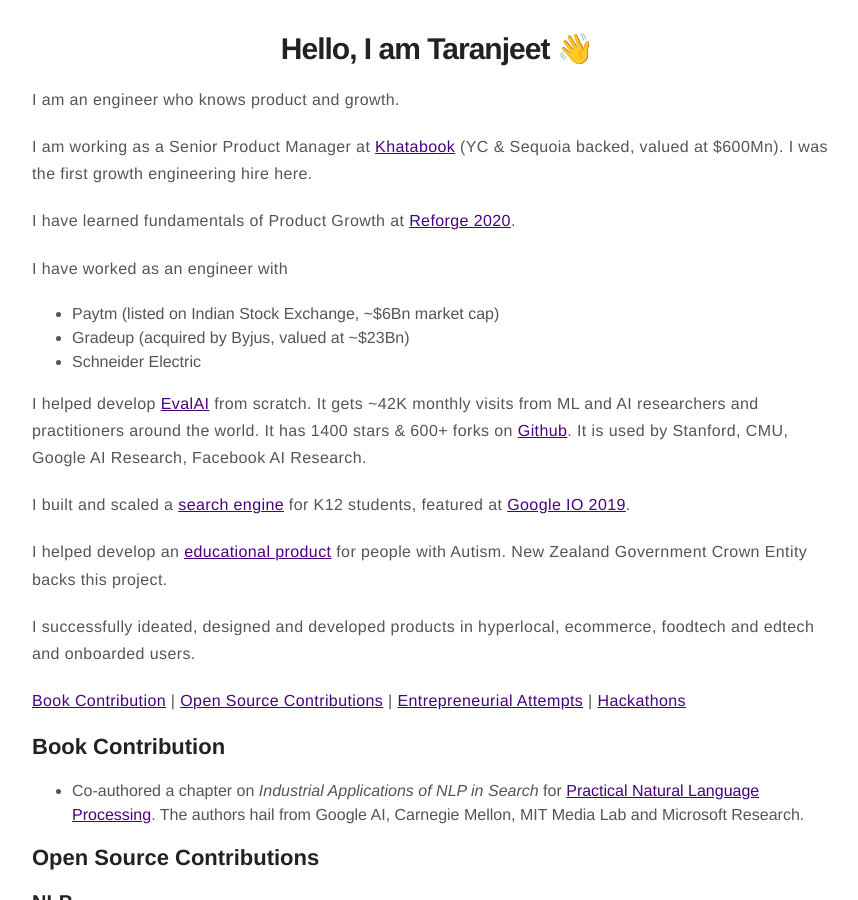
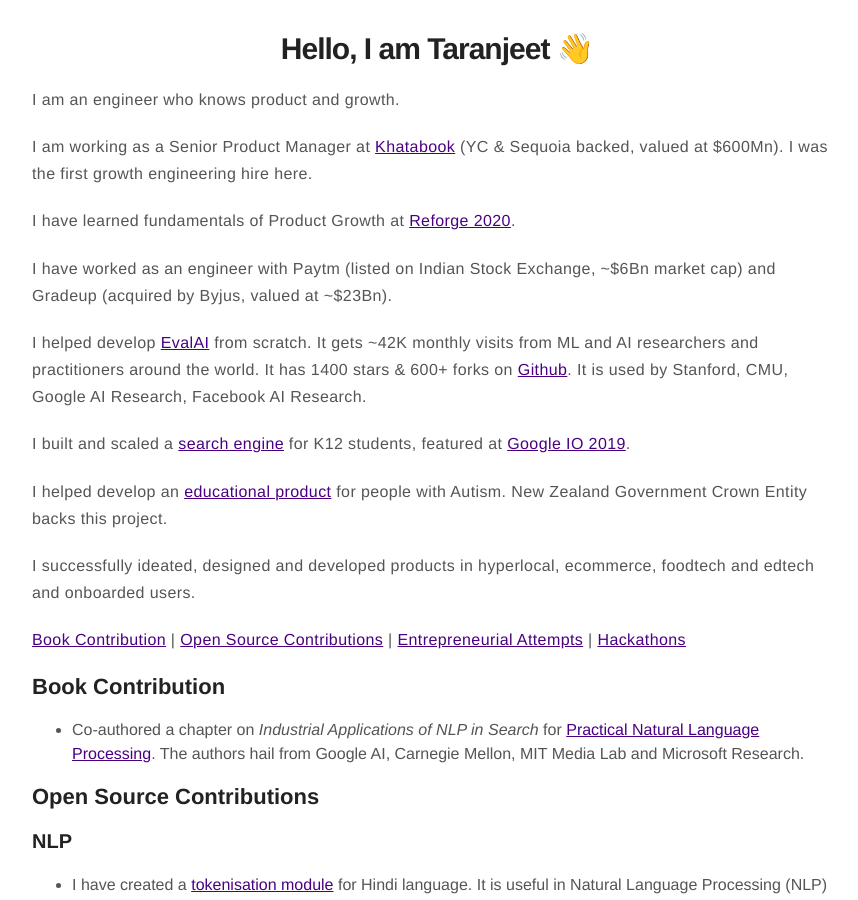
Before and after one commit to taranjeet/taranjeet.github.io, a Jekyll site: the page built from about-detailed.md, in a window 1280 px wide and 900 px high, scrolled down 561 px. Shown: the whole window, without its empty margins (203-1061 px from the left). Built offline with Jekyll 4.4.1, drawn with Linux system fonts in a browser that asks for light colours.

Commit message:
Update about-detailed.md

```diff
--- a/about-detailed.md
+++ b/about-detailed.md
@@ -16,12 +16,7 @@ I am working as a Senior Product Manager at [Khatabook](https://techcrunch.com/2
 
 I have learned fundamentals of Product Growth at [Reforge 2020](https://www.reforge.com/).
 
-I have worked as an engineer with
-<ul>
-    <li>Paytm (listed on Indian Stock Exchange, ~$6Bn market cap)</li>
-    <li>Gradeup (acquired by Byjus, valued at ~$23Bn)</li>
-    <li>Schneider Electric</li>
-</ul>
+I have worked as an engineer with Paytm (listed on Indian Stock Exchange, ~$6Bn market cap) and Gradeup (acquired by Byjus, valued at ~$23Bn).
 
 I helped develop [EvalAI](https://eval.ai/) from scratch. It gets ~42K monthly visits from ML and AI researchers and practitioners around the world. It has 1400 stars & 600+ forks on [Github](https://github.com/Cloud-CV/EvalAI). It is used by Stanford, CMU, Google AI Research, Facebook AI Research.
 
```
